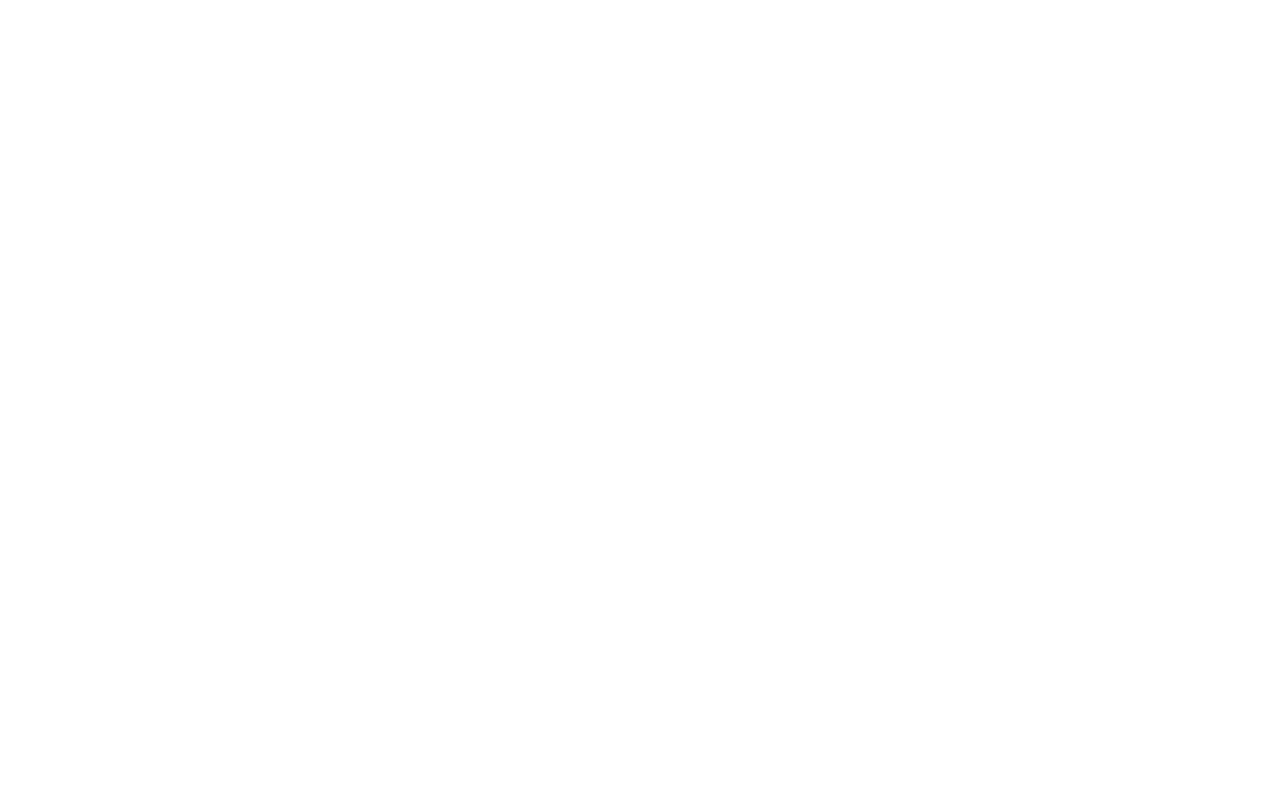
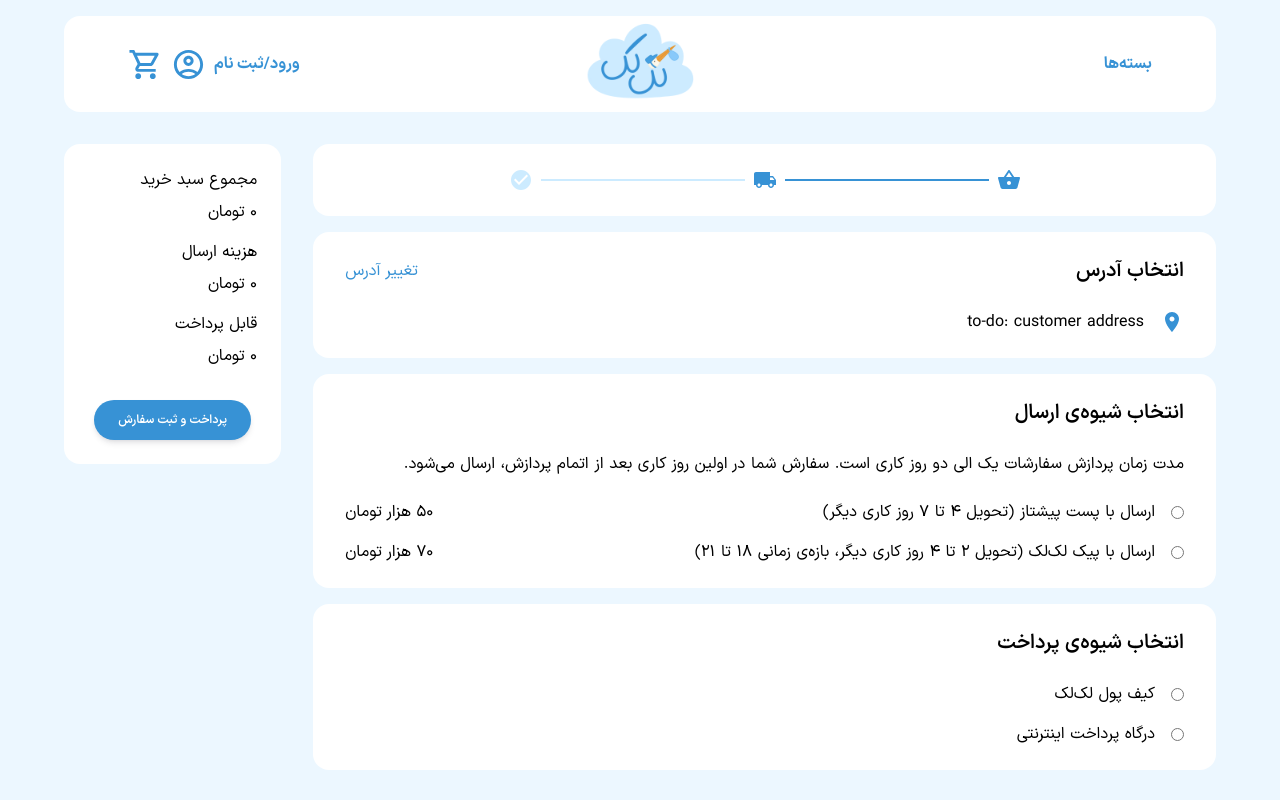
Before and after one commit to SAD-LakLak/Frontend, a React (Vite) app: page /order in a window 1280 px wide. Before the commit this address had no page. Shown: the top 800 px of the page. Built offline with nearby package versions, Linux system fonts and the light colour scheme.

Commit message:
feat: add order page

```diff
--- a/src/App.tsx
+++ b/src/App.tsx
@@ -13,6 +13,7 @@
 import Tickets from "./pages/Tickets/Tickets.tsx";
 import SingleTicket from "./pages/Tickets/id/SingleTickets.tsx";
 import CreateTicket from "./pages/Tickets/CreateTicket.tsx";
+import Order from "./pages/Order/Order.tsx";
 
 
 const App: React.FC = () => {
@@ -36,6 +37,7 @@
                     }/>
                     <Route path="/packages" element={<Packages/>}/>
                     <Route path="/packages/:id" element={<SinglePackage/>}/>
+                    <Route path="/order" element={<Order/>}/>
                     <Route
                         path="/dashboard" element={<ProtectedRoute> <Dashboard/> </ProtectedRoute>
                     }/>
--- /dev/null
+++ b/src/components/CartItem.tsx
@@ -0,0 +1,24 @@
+import React from 'react';
+import {Package} from '../types/Package.ts';
+import {replaceEnglishDigits} from "../utils/replacePersianNumbers.ts";
+
+interface CartItemProps {
+    item: Package;
+}
+
+const CartItem: React.FC<CartItemProps> = ({item}) => {
+    return (
+        <div className={"rounded-[35px] h-[384px] bg-white flex-column justify-center items-center text-center p-6 mx-2"}>
+            <div className="h-3/5 flex justify-center items-center mt-2">
+                <img src={item.image} className="w-full h-full object-contain"></img>
+            </div>
+            <p className=" font-IRANSansXDemiBold text-onBackground text-[16px] mt-6 mb-4" dir="rtl">{item.name}</p>
+            <p className=" font-IRANSansXRegular text-onBackground my-2" dir="rtl">{item.summary}</p>
+            <p className=" font-IRANSansXRegular text-onBackground mt-2" dir="rtl">
+                {replaceEnglishDigits(String(item.total_price)) + " تومان "}
+            </p>
+        </div>
+    );
+};
+
+export default CartItem;
--- /dev/null
+++ b/src/pages/Order/Order.tsx
@@ -0,0 +1,149 @@
+import React from "react";
+import Header from "../../components/Home/Header.tsx";
+import Footer from "../../components/Home/Footer.tsx";
+import {Button} from "@material-tailwind/react";
+import {replaceEnglishDigits} from "../../utils/replacePersianNumbers.ts";
+import axiosInstance from "../../constants/axiosConfig.ts";
+import {useState, useEffect} from 'react';
+import ProgressBar from "../../components/ProgressBar.tsx";
+import {Package} from '../../types/Package.ts';
+import {Link} from "react-router-dom";
+import RoomIcon from '@mui/icons-material/Room';
+
+
+function Order() {
+    const [items, setItems] = useState<Package[]>([]);
+    const [cart, setCart] = useState({
+        items: [],
+        cart_cost: 0,
+        shipping_cost: 0,
+        total_cost: 0,
+        free_shipping: false,
+    });
+
+    const [shipping, setShipping] = useState<String>();
+    const [payment, setPayment] = useState<String>();
+
+    const fetchItems = async (cartToApply) => {
+        try {
+            const query = Object.entries(cartToApply)
+                .filter(([_, value]) => value !== '')
+                .map(([key, value]) => `${key}=${value}`)
+                .join('&');
+            const response = await axiosInstance.get(`/items/?${query}`);
+            setItems(response.data.results);
+        } catch (error) {
+            console.error('Error fetching items:', error);
+        }
+    };
+
+    useEffect(() => {
+        fetchItems;
+    }, []);
+
+    return (
+        <div className="flex flex-col px-16 py-4 gap-8 bg-primaryLight h-auto justify-center relative">
+            <Header/>
+
+            {/* Center */}
+            <div className="flex justify-between gap-8 w-full">
+                <div className="flex flex-col h-auto justify-top w-full gap-4">
+                    {/* Bar */}
+                    <div className="flex bg-white rounded-2xl w-full justify-center">
+                        <ProgressBar level={2}/>
+                    </div>
+
+                    {/* Address */}
+                    <div className="flex flex-col bg-white rounded-2xl w-full h-auto items-start py-6 px-8 gap-6">
+                        <div className="flex w-full justify-between items-center">
+                            <p className="font-IRANSansXDemiBold text-[20px]" dir={"rtl"}>{`انتخاب آدرس`}</p>
+                            <p className="text-primary" dir={"rtl"}>{`تغییر آدرس`}</p>
+                        </div>
+                        <div className="flex w-full gap-4 items-center">
+                            <RoomIcon className="text-primary"/>
+                            <p dir={"rtl"}>{`to-do: customer address`}</p>
+                        </div>
+                    </div>
+                    {/* <div className="grid grid-cols-3 gap-8 w-full h-fit" dir="rtl">
+                        {items.map((item: Package) => (
+                            <Link to={`/packages/${item.id}`}> <CartItem item={item}/></Link>
+                        ))}
+                    </div> */}
+
+                    {/* Delivery */}
+                    <div className="flex flex-col bg-white rounded-2xl w-full h-auto items-start py-6 px-8 gap-4">
+                        <p className="font-IRANSansXDemiBold text-[20px] mb-2" dir={"rtl"}>{`انتخاب شیوه‌ی ارسال`}</p>
+                        <p className="mb-2" dir={"rtl"}>{`مدت زمان پردازش سفارشات یک الی دو روز کاری است. سفارش شما در اولین روز کاری بعد از اتمام پردازش، ارسال می‌شود.`}</p>
+                        <div className="flex w-full justify-between items-center">
+                            <div className={"flex items-center gap-4"}>
+                                <input
+                                    type="radio"
+                                    className="accent-primary"
+                                    checked={shipping === "post"}
+                                    onChange={() => setShipping("post")}
+                                />
+                                <p dir={"rtl"}>{`ارسال با پست پیشتاز (تحویل ۴ تا ۷ روز کاری دیگر)`}</p>
+                            </div>
+                            <p dir={"rtl"}>{`۵۰ هزار تومان`}</p>
+                        </div>
+                        <div className="flex w-full justify-between items-center">
+                            <div className={"flex items-center gap-4"}>
+                                <input
+                                    type="radio"
+                                    className="accent-primary"
+                                    checked={shipping === "bike"}
+                                    onChange={() => setShipping("bike")}
+                                />
+                                <p dir={"rtl"}>{`ارسال با پیک لک‌لک (تحویل ۲ تا ۴ روز کاری دیگر، بازه‌ی زمانی ۱۸ تا ۲۱)`}</p>
+                            </div>
+                            <p dir={"rtl"}>{`۷۰ هزار تومان`}</p>
+                        </div>
+                    </div>
+
+                    {/* Payment */}
+                    <div className="flex flex-col bg-white rounded-2xl w-full h-auto items-start py-6 px-8 gap-4">
+                        <p className="font-IRANSansXDemiBold text-[20px] mb-2" dir={"rtl"}>{`انتخاب شیوه‌ی پرداخت`}</p>
+                        <div className={"flex items-center gap-4"}>
+                            <input
+                                type="radio"
+                                className="accent-primary"
+                                checked={payment === "credit"}
+                                onChange={() => setPayment("credit")}
+                            />
+                            <p dir={"rtl"}>{`کیف پول لک‌لک`}</p>
+                        </div>
+                        <div className={"flex items-center gap-4"}>
+                            <input
+                                type="radio"
+                                className="accent-primary"
+                                checked={payment === "online"}
+                                onChange={() => setPayment("online")}
+                            />
+                            <p dir={"rtl"}>{`درگاه پرداخت اینترنتی`}</p>
+                        </div>
+                    </div>
+                </div>
+
+                {/* Left Bar */}
+                <div className="w-[264px] h-fit flex flex-col gap-2 bg-white rounded-2xl p-6 items-start">
+                    <p dir={"rtl"}>{`مجموع سبد خرید`}</p>
+                    <p className="mb-2" dir={"rtl"}>{replaceEnglishDigits(cart.cart_cost) + " تومان"}</p>
+                    <p dir={"rtl"}>{`هزینه ارسال`}</p>
+                    <p className="mb-2" dir={"rtl"}>{cart.free_shipping ? "رایگان!" : replaceEnglishDigits(cart.shipping_cost)  + " تومان"}</p>
+                    <p dir={"rtl"}>{`قابل پرداخت`}</p>
+                    <p className="mb-2" dir={"rtl"}>{replaceEnglishDigits(cart.total_cost)  + " تومان"}</p>
+                    <div className={"flex w-full justify-center"}>
+                        <Button onClick={fetchItems}
+                                className="rounded-full w-fit bg-primary font-IRANSansXDemiBold mt-4">
+                            پرداخت و ثبت سفارش
+                        </Button>
+                    </div>
+                </div>
+            </div>
+
+            <Footer/>
+        </div>
+    );
+}
+
+export default Order;
```
Also changed, not shown: src/pages/Packages/packages.ts (deleted).
